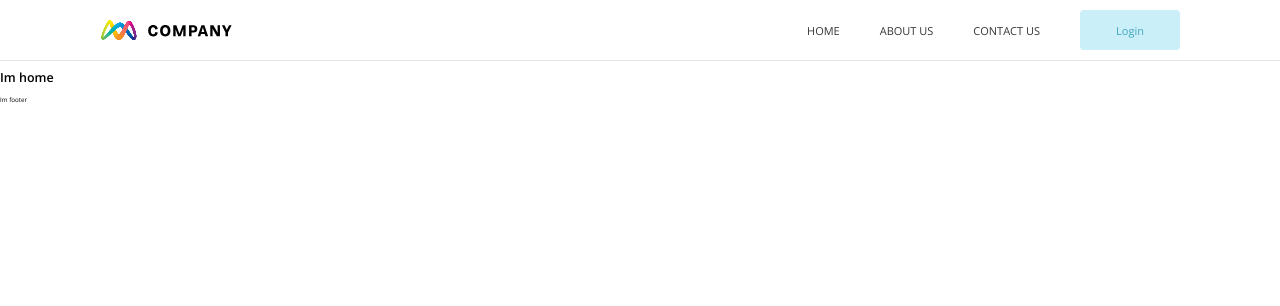
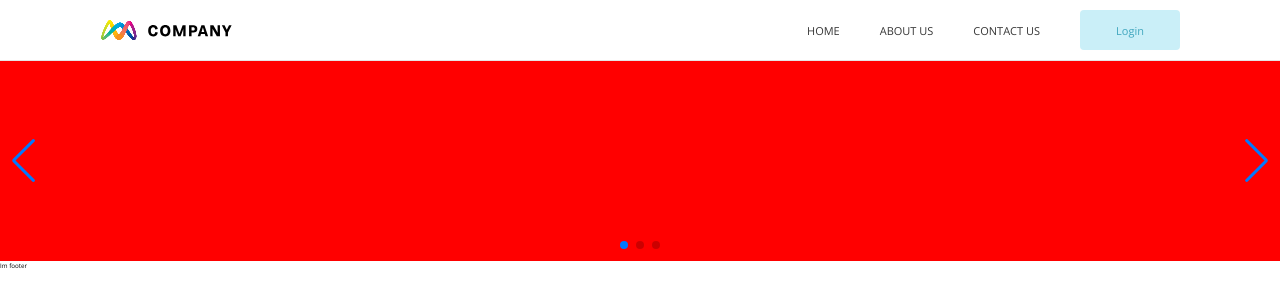
Before and after one commit to raph90/carousel, a React (Create React App) app: page / in a window 1280 px wide. Shown: the top 306 px of the page. Built offline with nearby package versions, Linux system fonts and the light colour scheme.

Commit message:
added pagination on carousel

```diff
--- a/package.json
+++ b/package.json
@@ -13,8 +13,10 @@
     "@types/react-router-dom": "^5.1.5",
     "react": "^16.13.1",
     "react-dom": "^16.13.1",
+    "react-id-swiper": "^4.0.0",
     "react-router-dom": "^5.2.0",
     "react-scripts": "3.4.3",
+    "swiper": "^6.2.0",
     "typescript": "~3.7.2"
   },
   "scripts": {
--- a/src/pages/Home/home.component.tsx
+++ b/src/pages/Home/home.component.tsx
@@ -1,7 +1,12 @@
 import React, { FC } from "react";
+import Carousel from "./relatedComponents/Carousel/carousel.component";
 
 const Home: FC = () => {
-  return <h1>Im home</h1>;
+  return (
+    <div className="home">
+      <Carousel />
+    </div>
+  );
 };
 
 export default Home;
--- /dev/null
+++ b/src/pages/Home/relatedComponents/Carousel/carousel.component.tsx
@@ -0,0 +1,36 @@
+import React, { FC } from "react";
+import SwiperCore, { Navigation, Pagination, Scrollbar, A11y } from "swiper";
+import { Swiper, SwiperSlide } from "swiper/react";
+import "swiper/swiper.scss";
+import "swiper/components/navigation/navigation.scss";
+import "swiper/components/pagination/pagination.scss";
+import "swiper/components/scrollbar/scrollbar.scss";
+import "./carousel.styles.scss";
+
+SwiperCore.use([Pagination, A11y]);
+const Carousel: FC = () => {
+  return (
+    <div className="slide-container">
+      <Swiper
+        spaceBetween={50}
+        slidesPerView={1}
+        navigation
+        pagination={{ clickable: true }}
+        onSwiper={(swiper) => console.log(swiper)}
+        onSlideChange={() => console.log("slide change")}
+      >
+        <SwiperSlide>
+          <div className="slide" />
+        </SwiperSlide>
+        <SwiperSlide>
+          <div className="slide" />
+        </SwiperSlide>
+        <SwiperSlide>
+          <div className="slide" />
+        </SwiperSlide>
+      </Swiper>
+    </div>
+  );
+};
+
+export default Carousel;
--- /dev/null
+++ b/src/pages/Home/relatedComponents/Carousel/carousel.styles.scss
@@ -0,0 +1,4 @@
+.slide {
+  background-color: red;
+  height: 20rem;
+}
```
Also changed, not shown: 1 other file (tests, documents, lock files or other folders).
